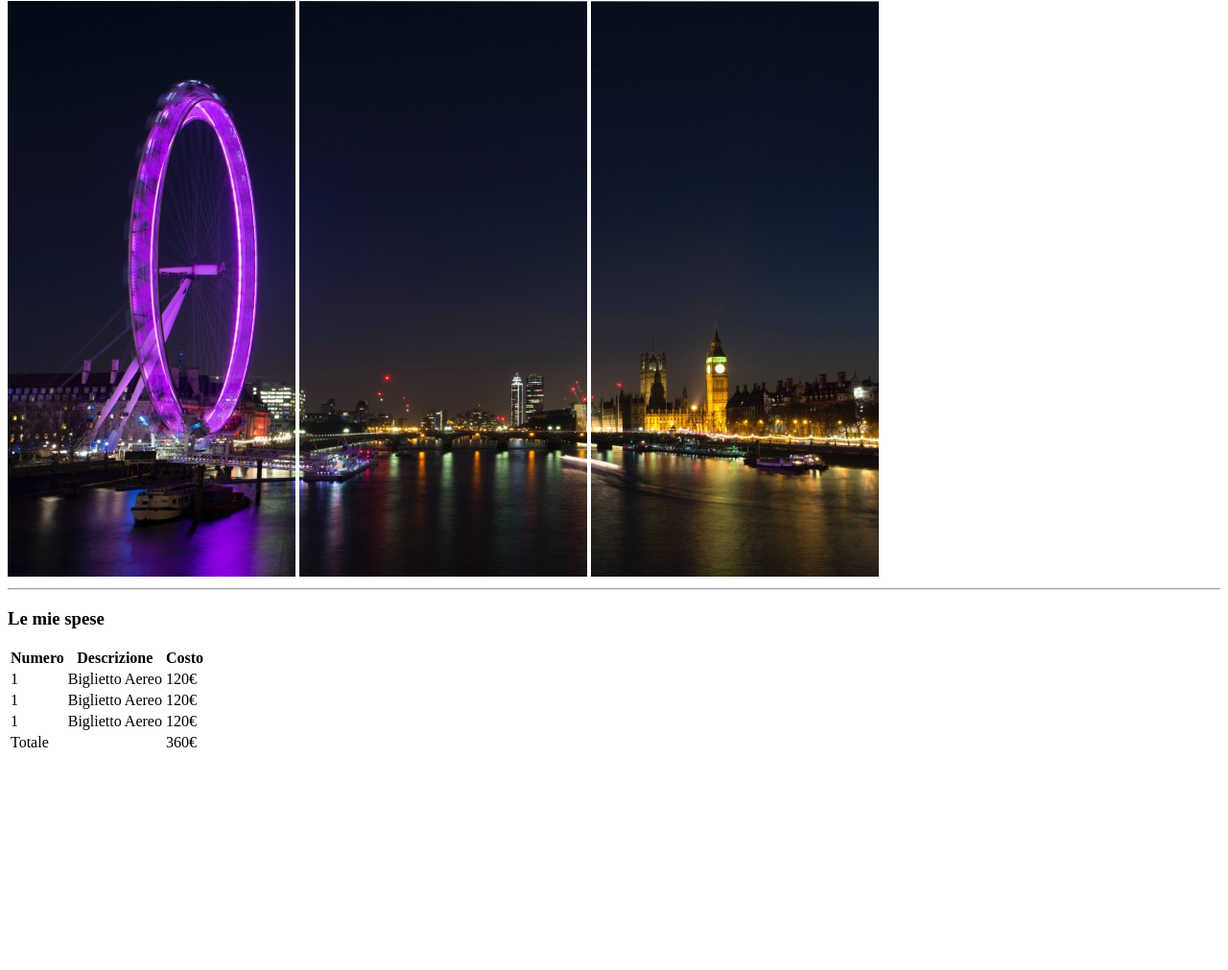
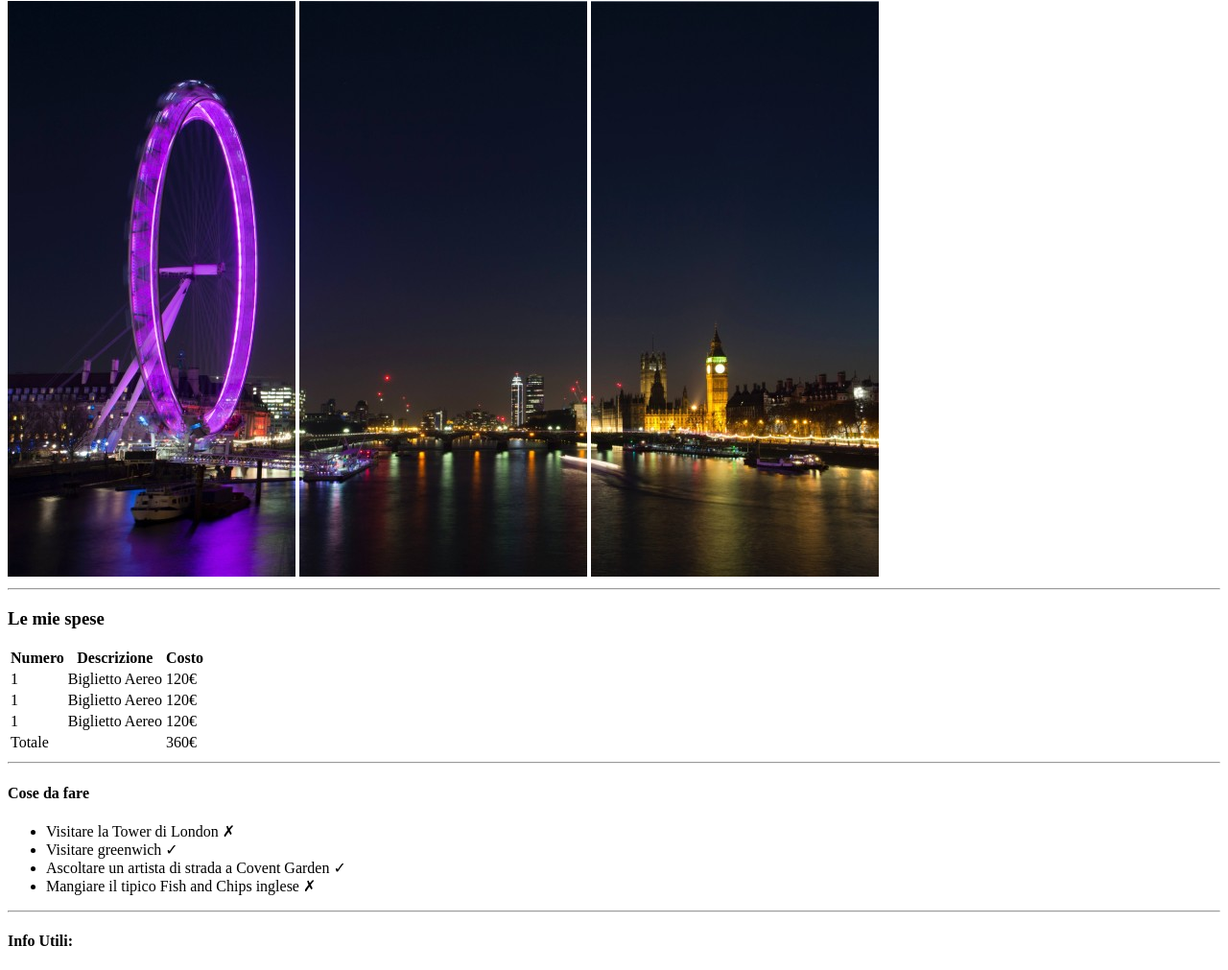
Before and after one commit to davidemontagna/html-london-trip, a plain HTML site: page index.html in a window 1280 px wide. Shown: the part 79-1090 px from the top of the page at 96% size. Before the commit the page ends 873 px from the top, so only its background shows below. Drawn offline with Linux system fonts and the light colour scheme.

Commit message:
Inserimento Cose da fare

```diff
--- a/index.html
+++ b/index.html
@@ -22,6 +22,8 @@
 
     <main>
         <section>
+
+            <!--Sezione spese-->
             <h3>Le mie spese</h3>
 
             <table>
@@ -62,7 +64,25 @@
                 </tfoot>
 
             </table>
+            <hr>
 
+        </section>
+
+        <section>
+            <!--Sezione cose da fare-->
+            <h4>Cose da fare</h4>
+            <ul>
+                <li>Visitare la Tower di London &cross;</li>
+                <li>Visitare greenwich &check;</li>
+                <li>Ascoltare un artista di strada a Covent Garden &check;</li>
+                <li>Mangiare il tipico Fish and Chips inglese &cross;</li>
+            </ul>
+            <hr>
+        </section>
+
+        <section>
+            <!--Sezione info utili-->
+            <h4>Info Utili:</h4>
         </section>
 
     </main>
```
